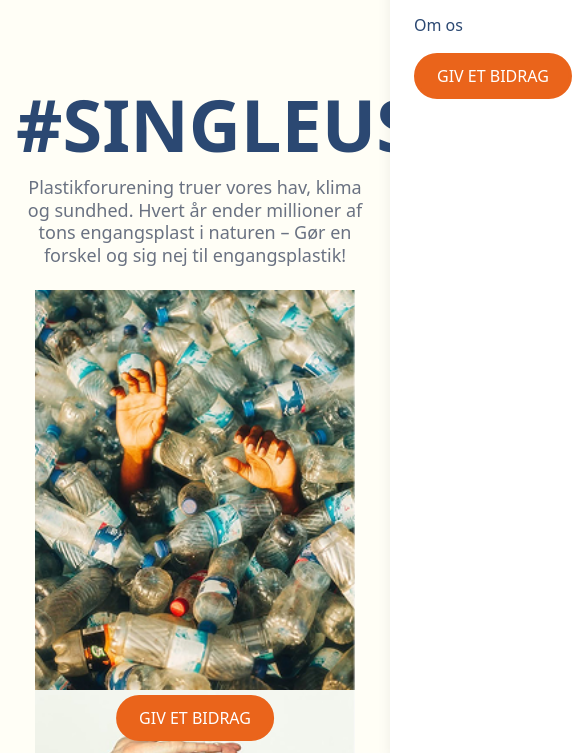
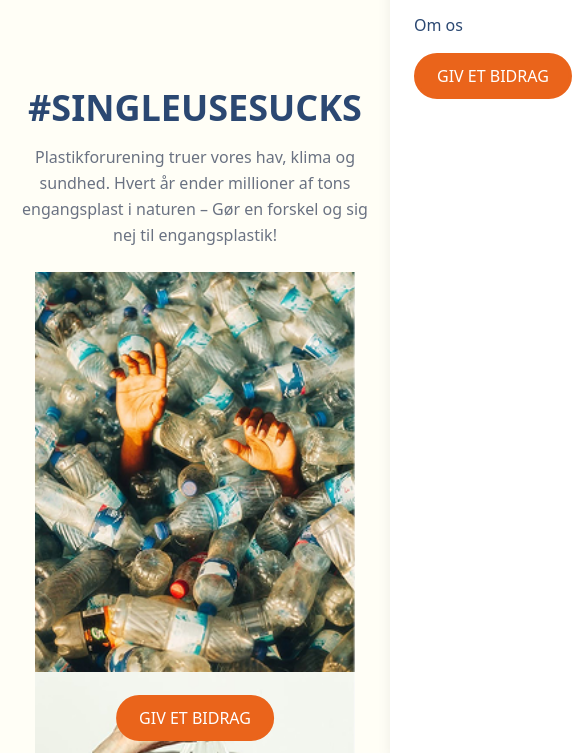
Before and after one commit to Sabinkarenn/scrollytelling-caseopgave, an Astro site: page / in a window 390 px wide. Shown: the part 91-844 px from the top of the page, 585 px wide, since content can reach past the window. Built offline with nearby package versions, Linux system fonts and the light colour scheme; Astro itself is replaced by a stand-in of ours.

Commit message:
mobil version fikset

```diff
--- a/src/pages/index.astro
+++ b/src/pages/index.astro
@@ -37,9 +37,12 @@ const group2 = [fish.src, sushi.src, lady.src];
 <MainLayout title="#SINGLEUSESUCKS">
   <!-- Hero section -->
   <section class="text-center py-8">
-    <h1 class="text-7xl font-bold text-[#2B4872]">#SINGLEUSESUCKS</h1>
 
-    <p class="mt-4 text-lg text-gray-500 max-w-2xl mx-auto leading-tight">
+    <h1 class="text-4xl sm:text-5xl md:text-6xl lg:text-7xl font-bold text-[#2B4872]">
+      #SINGLEUSESUCKS
+    </h1>
+
+    <p class="mt-4 text-base sm:text-lg text-gray-500 max-w-2xl mx-auto leading-relaxed sm:leading-tight">
       Plastikforurening truer vores hav, klima og sundhed. Hvert år ender
       millioner af tons engangsplast i naturen – Gør en forskel og sig nej til
       engangsplastik!
```
